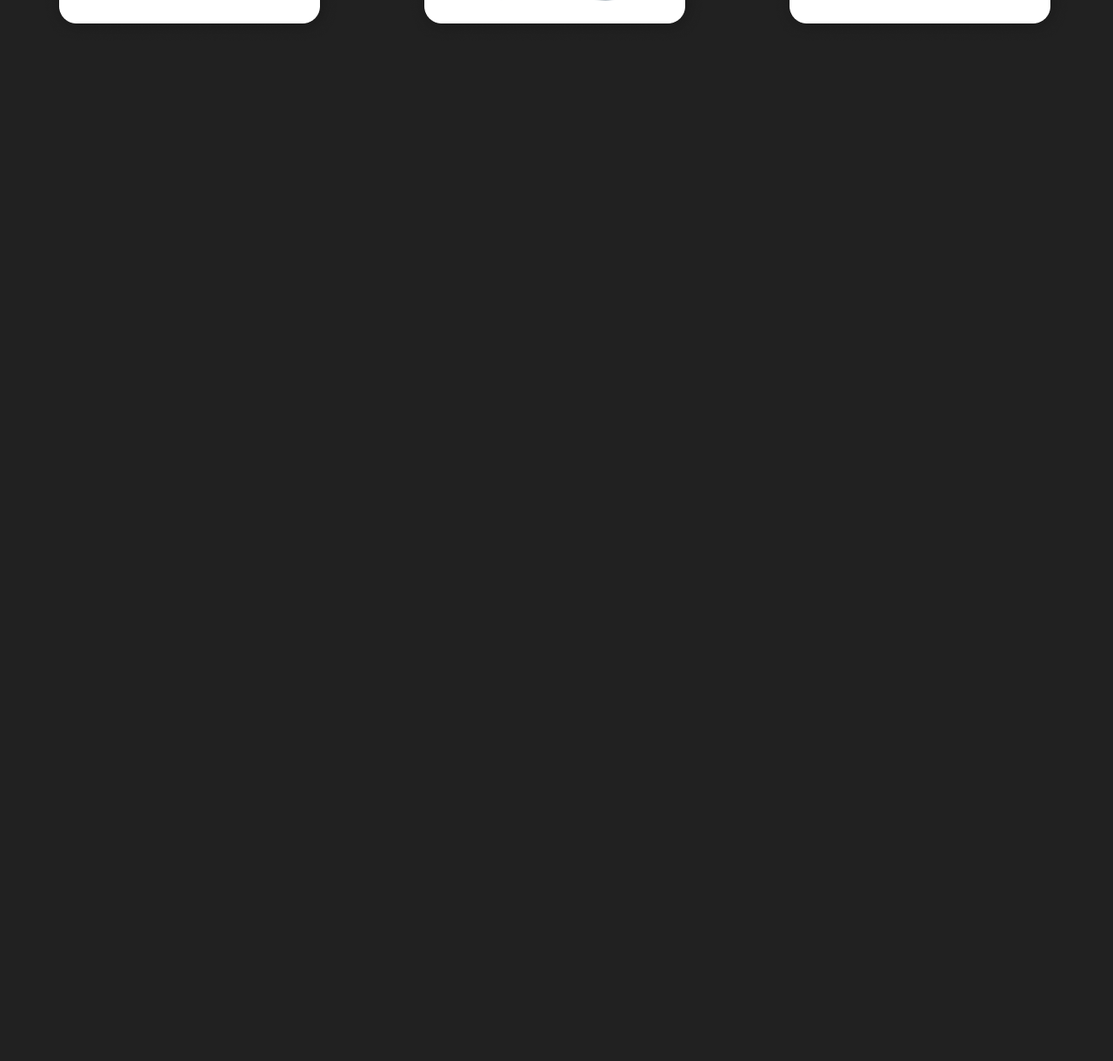
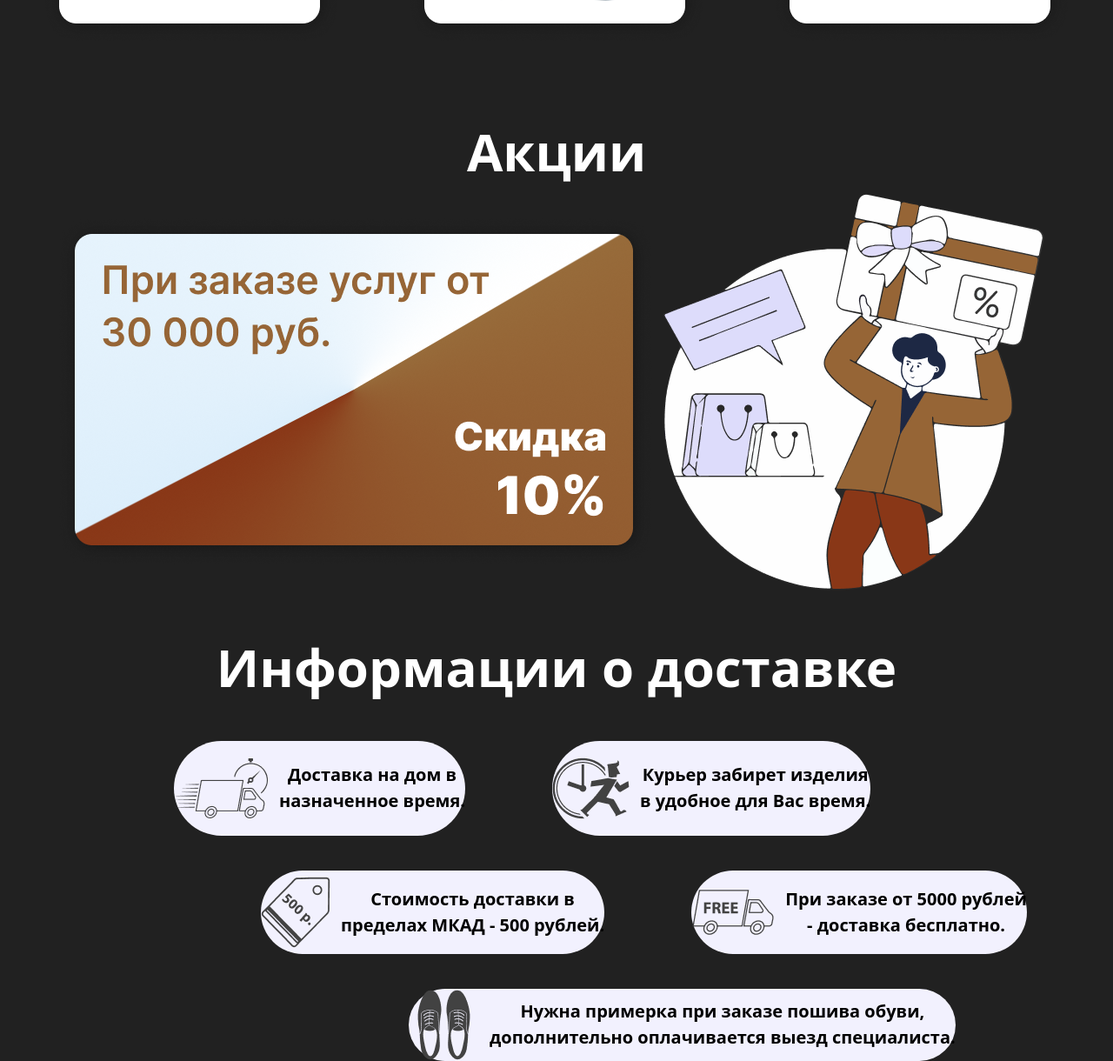
Before and after one commit to Nasledie3322/Bonus, a website: page src/umed3.html in a window 1280 px wide. Shown: the part 1219-2439 px from the top of the page at 87% size. Before the commit the page ends 1348 px from the top, so only its background shows below. Drawn offline with nearby package versions, Linux system fonts and the light colour scheme; files that its build step writes are made by us from their sources.

Commit message:
commit2 umed3

```diff
--- a/src/umed3.html
+++ b/src/umed3.html
@@ -46,5 +46,77 @@
 <img src="../Mask group (1).png" alt="">
 <img src="../Mask group (2).png" alt="">
 </div>
+
+<h1 class="text-[40px] xl:text-[60px] font-bold text-center mt-10 text-white ">Акции</h1>
+
+<div class="xl:flex hidden justify-center items-center">
+    <img src="../Group 7.png" alt="">
+    <img src="../Безымянный-1 1.png" alt="">
+</div>
+
+<div class="flex flex-col xl:hidden justify-center items-center">
+    <img src="../Group 7.png" alt="">
+    <img src="../Безымянный-1 1.png" alt="">
+</div>
+
+<h1 class="text-[40px] xl:text-[60px] font-bold text-center mt-10 text-white ">Информации о доставке</h1>
+
+<div class="xl:flex hidden gap-[100px] ml-[200px] mt-10">
+    <button class="flex items-center bg-[#F2F1FE] gap-3 rounded-full">
+        <img src="../33.png" alt="">
+        <h1 class="text-[20px] font-semibold">Доставка на дом в<br>
+назначенное время.</h1>
+    </button>
+    <button class="flex items-center bg-[#F2F1FE] gap-3 rounded-full">
+        <img src="../44.png" alt="">
+        <h1 class="text-[20px] font-semibold">Курьер забирет изделия<br>
+в удобное для Вас время.</h1>
+    </button>
+</div>
+
+<div class="flex flex-col xl:hidden gap-10 mt-10">
+    <button class="flex items-center bg-[#F2F1FE] gap-3 rounded-full">
+        <img src="../33.png" alt="">
+        <h1 class="text-[20px] font-semibold">Доставка на дом в<br>
+назначенное время.</h1>
+    </button>
+    <button class="flex items-center bg-[#F2F1FE] gap-3 rounded-full">
+        <img src="../44.png" alt="">
+        <h1 class="text-[20px] font-semibold">Курьер забирет изделия<br>
+в удобное для Вас время.</h1>
+    </button>
+</div>
+
+<div class="xl:flex hidden gap-[100px] ml-[300px] mt-10">
+    <button class="flex items-center bg-[#F2F1FE] gap-3 rounded-full">
+        <img src="../22.png" alt="">
+        <h1 class="text-[20px] font-semibold">Стоимость доставки в<br>
+пределах МКАД - 500 рублей.</h1>
+    </button>
+    <button class="flex items-center bg-[#F2F1FE] gap-3 rounded-full">
+        <img src="../11.png" alt="">
+        <h1 class="text-[20px] font-semibold">При заказе от 5000 рублей<br>
+- доставка бесплатно.</h1>
+    </button>
+</div>
+
+ <button class="xl:flex hidden items-center bg-[#F2F1FE] gap-3 rounded-full mt-10 ml-[470px]">
+        <img src="../55.png" alt="">
+        <h1 class="text-[20px] font-semibold">Нужна примерка при заказе пошива обуви,<br>
+дополнительно оплачивается выезд специалиста.</h1>
+    </button>
+
+    <div class="flex flex-col xl:hidden gap-[50px] mt-10">
+    <button class="flex items-center bg-[#F2F1FE] gap-3 rounded-full">
+        <img src="../22.png" alt="">
+        <h1 class="text-[20px] font-semibold">Стоимость доставки в<br>
+пределах МКАД - 500 рублей.</h1>
+    </button>
+    <button class="flex items-center bg-[#F2F1FE] gap-3 rounded-full">
+        <img src="../11.png" alt="">
+        <h1 class="text-[20px] font-semibold">При заказе от 5000 рублей<br>
+- доставка бесплатно.</h1>
+    </button>
+</div>
 </body>
 </html>
```
Also changed, not shown: 11.png (added), 22.png (added), 33.png (added), 44.png (added), 55.png (added), Group 7.png (added), Безымянный-1 1.png (added).
